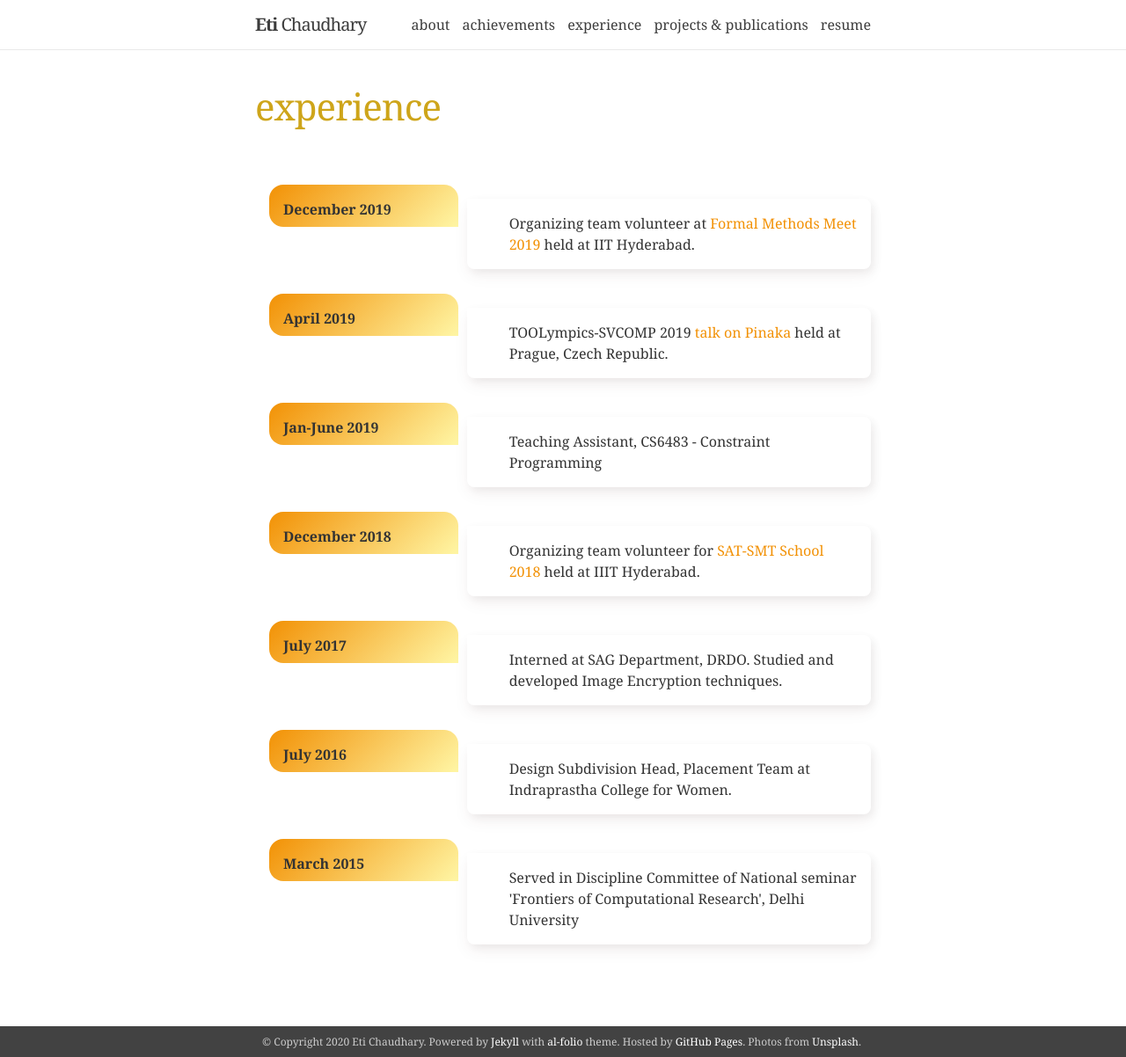
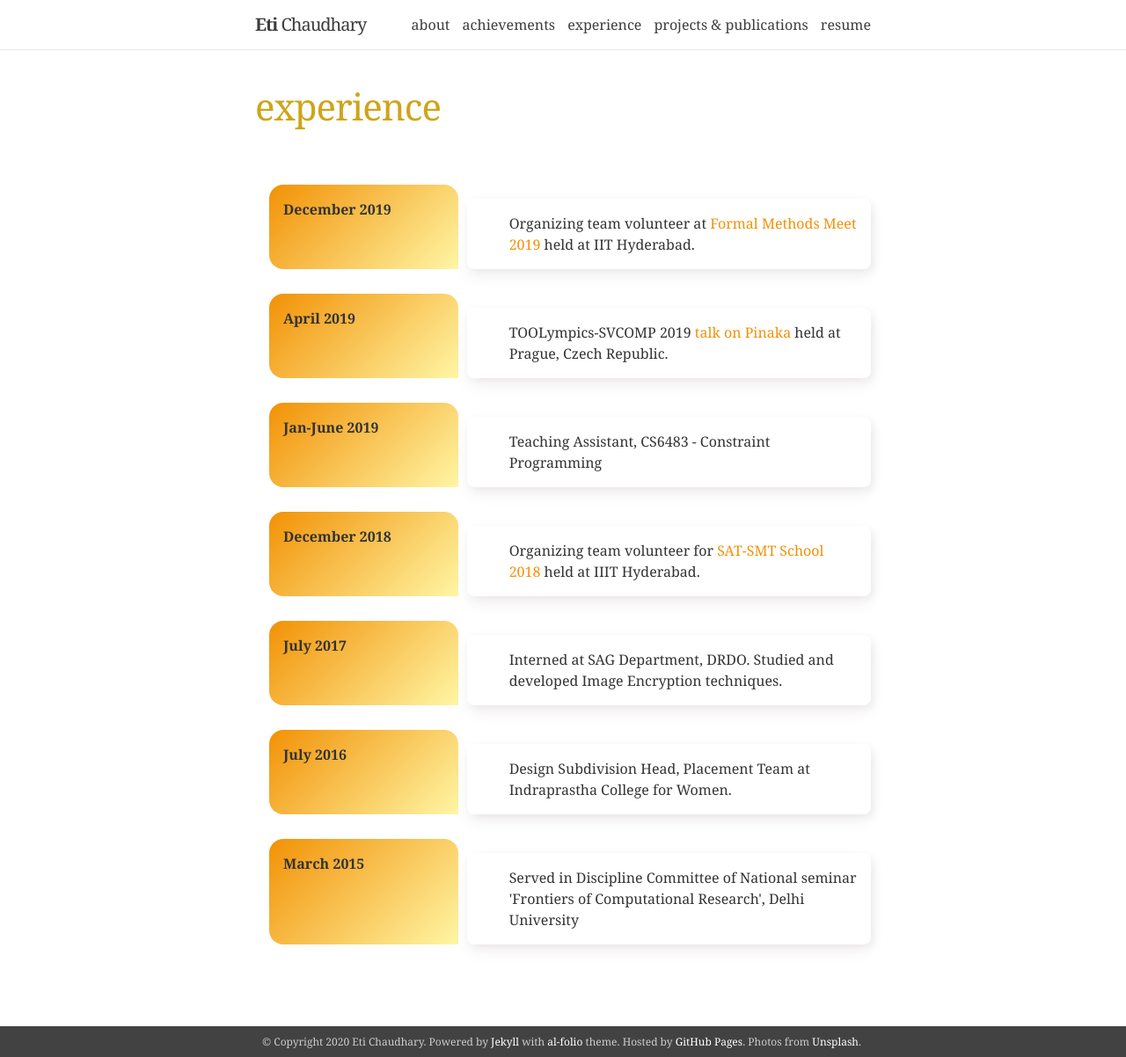
Before and after one commit to EtiChaudhary/etichaudhary.github.io, a Jekyll site: the page built from _pages/experience.md, in a window 1280 px wide and 1202 px high. Shown: the whole window at 88% size. Built offline with Jekyll 4.4.1, drawn with Linux system fonts in a browser that asks for light colours; nearby versions of some CDN libraries.

Commit message:
adjust bx

```diff
--- a/_sass/_vertical-timeline.scss
+++ b/_sass/_vertical-timeline.scss
@@ -41,7 +41,7 @@ $white: #fafafa;
 }
 
 .gradient-item .tdata{
-    height: 3rem;
+    height: auto;
     padding: 1rem 1rem 0rem 1rem;
     box-sizing: border-box;
     background: linear-gradient(135deg, $orange 0%,$my-orange 100%);
```
